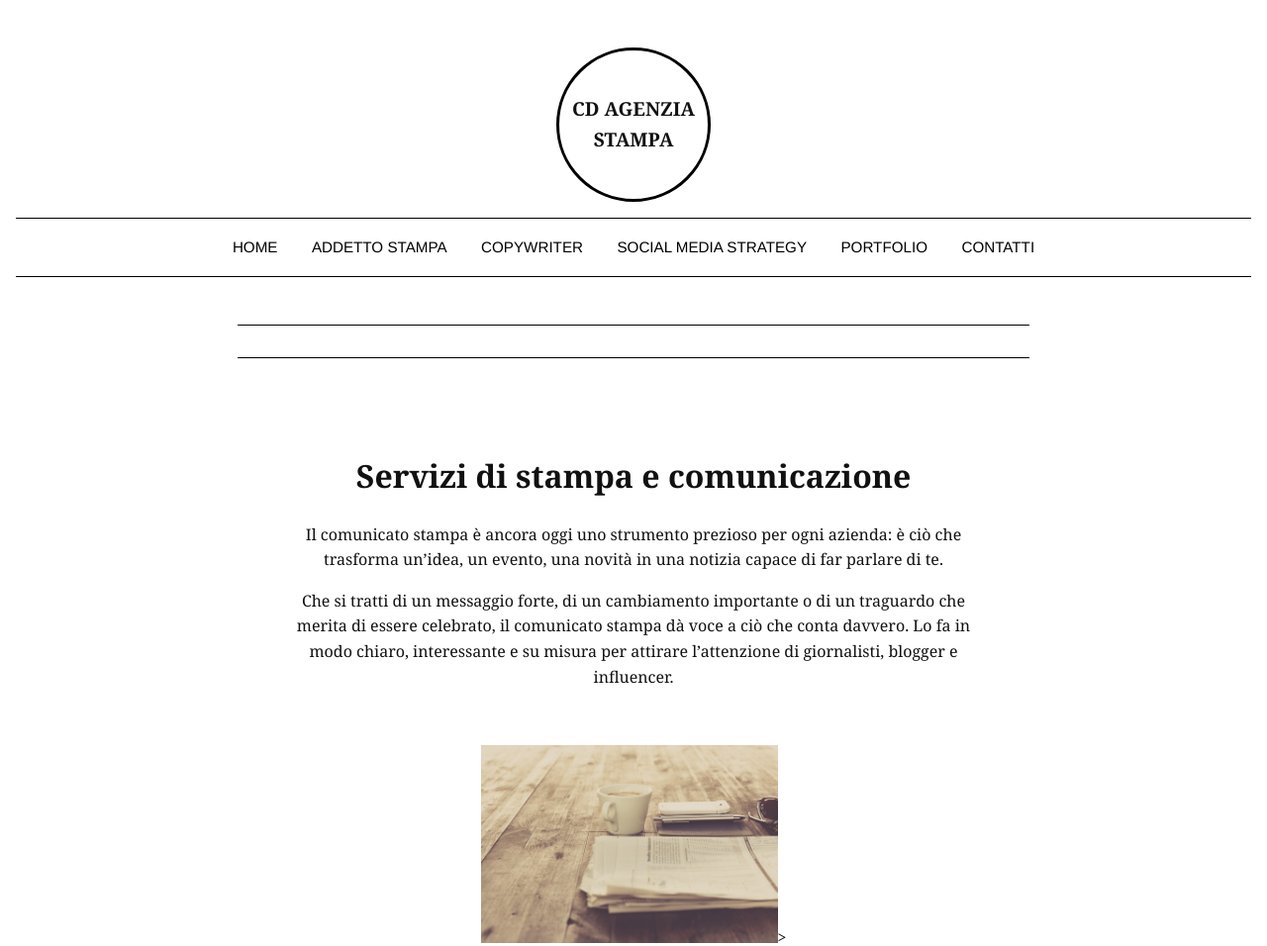
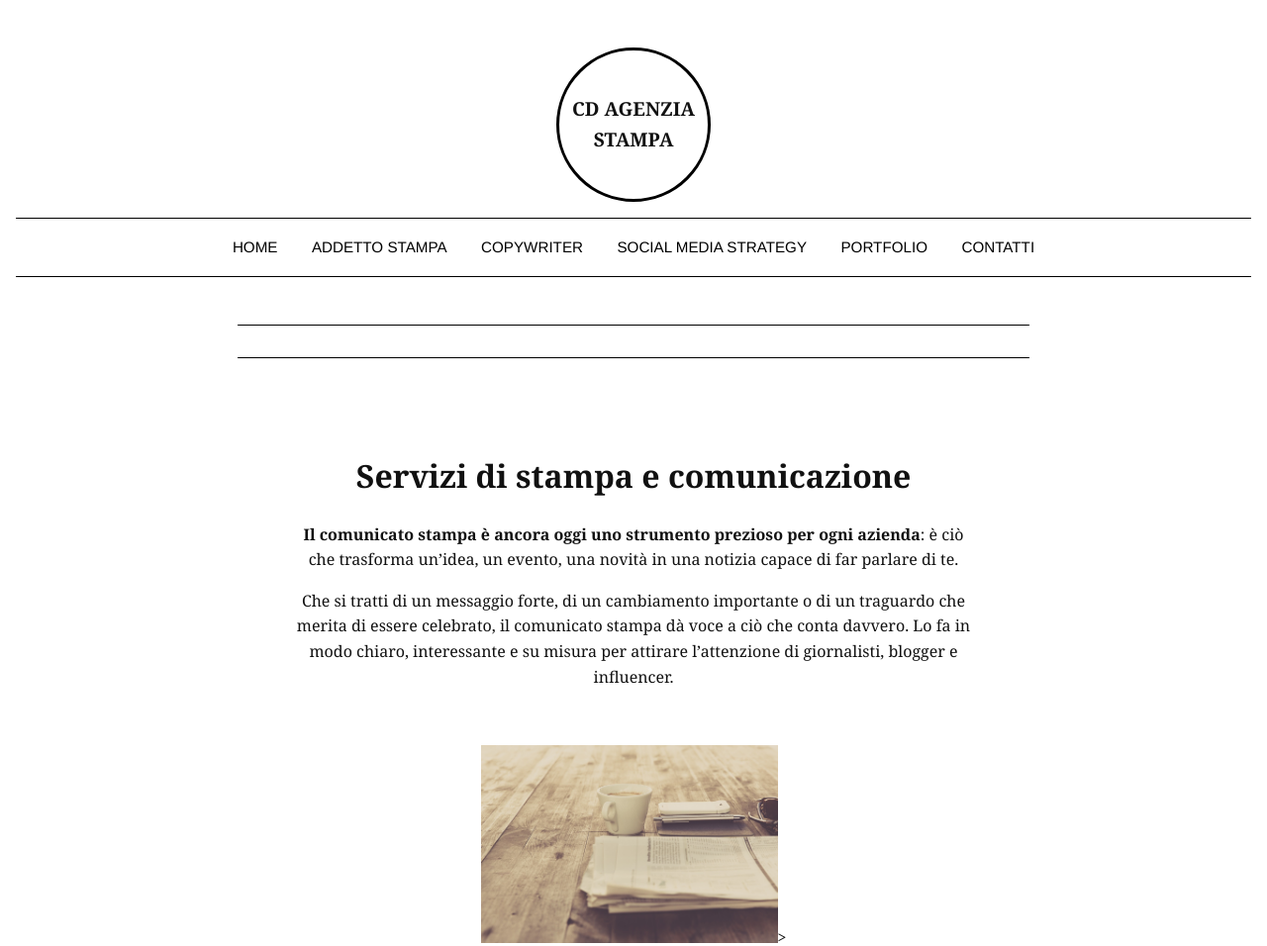
Before and after one commit to cett93/cettydangelocopywriter, a plain HTML site: page addetto-stampa.html in a window 1280 px wide. Shown: the top 956 px of the page at 99% size. Drawn offline with Linux system fonts and the light colour scheme.

Commit message:
Update addetto-stampa.html

```diff
--- a/addetto-stampa.html
+++ b/addetto-stampa.html
@@ -38,7 +38,7 @@
 <main>
   <div style="text-align: center; padding: 40px; line-height: 1.6;">
 <h1>Servizi di stampa e comunicazione</h1>
-<p>Il comunicato stampa è ancora oggi uno strumento prezioso per ogni azienda: è ciò che trasforma un’idea, un evento, una novità in una notizia capace di far parlare di te.</p>
+<p> <strong>Il comunicato stampa è ancora oggi uno strumento prezioso per ogni azienda</strong>: è ciò che trasforma un’idea, un evento, una novità in una notizia capace di far parlare di te.</p>
 
 <p>Che si tratti di un messaggio forte, di un cambiamento importante o di un traguardo che merita di essere celebrato, il comunicato stampa dà voce a ciò che conta davvero.
 Lo fa in modo chiaro, interessante e su misura per attirare l’attenzione di giornalisti, blogger e influencer.</p>
```
